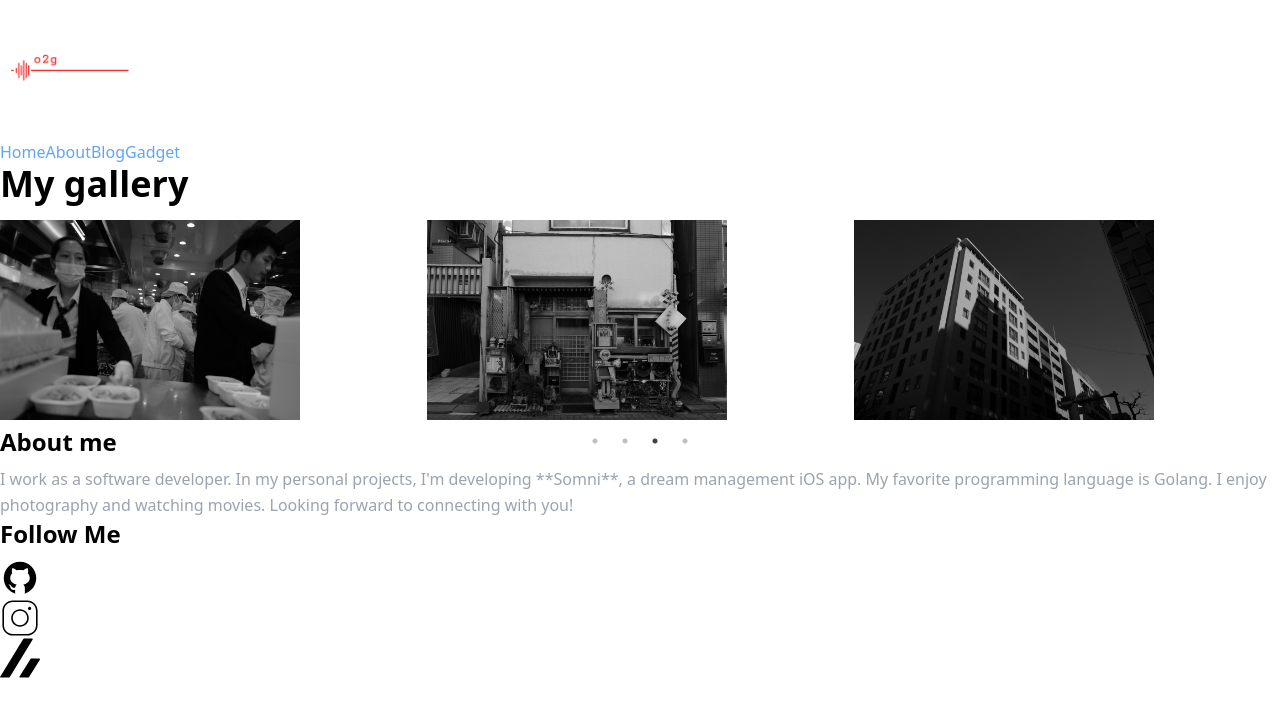
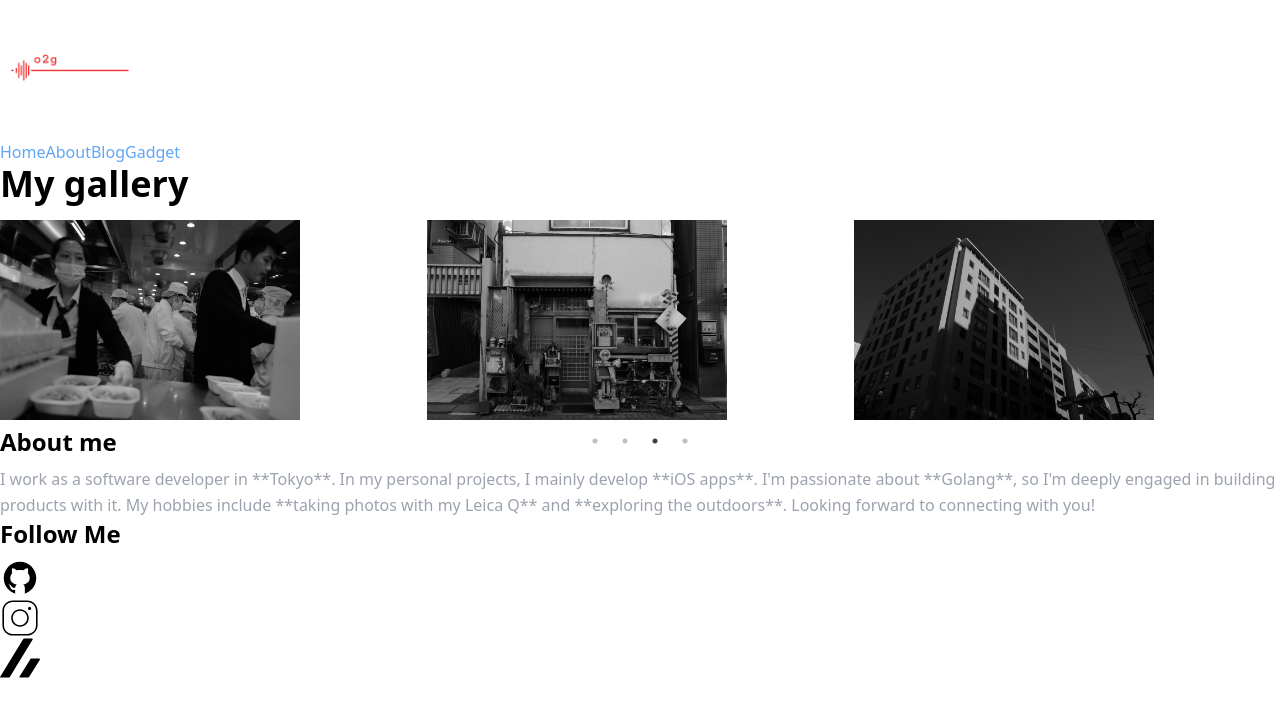
Before and after one commit to shundev23/o2g_sn, a Next.js app: page /about in a window 1280 px wide. Shown: the top 716 px of the page. Built offline with nearby package versions, Linux system fonts and the light colour scheme.

Commit message:
fix json

```diff
--- a/package.json
+++ b/package.json
@@ -12,7 +12,7 @@
     "@next/mdx": "^15.1.6",
     "@tailwindcss/line-clamp": "^0.4.4",
     "gray-matter": "^4.0.3",
-    "next": "15.1.6",
+    "next": "^15.1.6",
     "next-mdx-remote": "^5.0.0",
     "react": "^19.0.0",
     "react-dom": "^19.0.0",
@@ -21,6 +21,7 @@
   },
   "devDependencies": {
     "@eslint/eslintrc": "^3",
+    "@types/estree": "^1.0.6",
     "@types/node": "^20",
     "@types/react": "^19",
     "@types/react-dom": "^19",
--- a/src/app/about/page.tsx
+++ b/src/app/about/page.tsx
@@ -19,10 +19,10 @@ export default function About() {
       <section className="max-w-2xl mx-auto">
         <h2 className="text-2xl font-semibold text-black">About me</h2>
         <p className="text-lg text-gray-400 mt-4">
-        I work as a software developer.
-        In my personal projects, I&apos;m developing **Somni**, a dream management iOS app.
-        My favorite programming language is Golang.
-        I enjoy photography and watching movies.
+        I work as a software developer in **Tokyo**.
+        In my personal projects, I mainly develop **iOS apps**.
+        I&apos;m passionate about **Golang**, so I&apos;m deeply engaged in building products with it.
+        My hobbies include **taking photos with my Leica Q** and **exploring the outdoors**.
         Looking forward to connecting with you!
         </p>
       </section>
--- a/src/app/blog/[slug]/page.tsx
+++ b/src/app/blog/[slug]/page.tsx
@@ -6,10 +6,8 @@ import SocialShare from "../../components/SocialShare";
 import type { Metadata } from "next";
 
 // 静的生成対象のパス一覧を返す
-// ❌ { params: { slug: string } }[] は不要
 export async function generateStaticParams(): Promise<{ slug: string }[]> {
   const files = fs.readdirSync(path.join(process.cwd(), "content/blog"));
-  // 例: [{ slug: "post1" }, { slug: "post2" }, ... ]
   return files.map((filename) => ({
     slug: filename.replace(".mdx", ""),
   }));
--- a/src/app/page.tsx
+++ b/src/app/page.tsx
@@ -5,10 +5,10 @@ export default function Home() {
     <div className="container mx-auto px-4 md:px-6 lg:px-12 py-6 space-y-12">
       {/* メッセージ */}
       <section className="max-w-2xl mx-auto">
-        <h1 className="text-4xl font-bold text-black mb-4">Hi, I&apos;m Shun!</h1>
+        <h1 className="text-4xl font-bold text-black mb-4">Welcome to my web site</h1>
         <p className="text-lg text-gray-400 leading-relaxed">
           I&apos;m a software developer based in Japan.
-          I love crafting modern web applications and exploring new technologies.
+          I love crafting web applications and exploring new technologies.
           Beyond coding, I have a deep passion for photography, capturing moments that inspire me.
           You&apos;ll also find me on the soccer field, enjoying the thrill of the game.
 
```
Also changed, not shown: src/app/components/MDXContent.tsx (added, +18 -0 lines), 1 other file (tests, documents, lock files or other folders).
